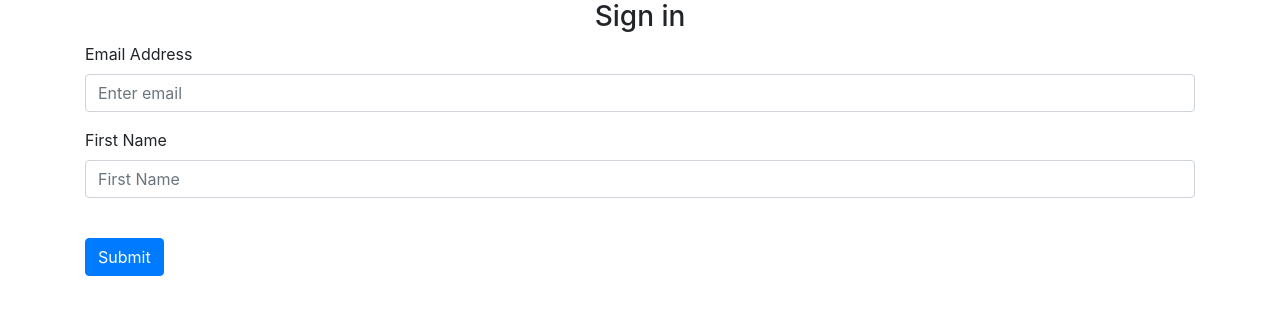
After one commit to faithlisa/Rentease, a Flask app: page /sign in a window 1280 px wide. The commit adds this page. Shown: the top 315 px of the page. Run offline with Flask 3, Linux system fonts and the light colour scheme; some libraries are stand-ins or nearby versions.

Commit message:
second edit

```diff
--- a/Desktop/one button/application/templates/base.html
+++ b/Desktop/one button/application/templates/base.html
@@ -3,9 +3,24 @@
 <head>
     <meta charset="UTF-8">
     <meta name="viewport" content="width=device-width, initial-scale=1.0">
-    <title>{% block title %}Home{% endblock %}</title>
+    <link
+    rel="stylesheet"
+    href="https://stackpath.bootstrapcdn.com/bootstrap/4.4.1/css/bootstrap.min.css"
+    integrity="sha384-Vkoo8x4CGsO3+Hhxv8T/Q5PaXtkKtu6ug5TOeNV6gBiFeWPGFN9MuhOf23Q9Ifjh"
+    crossorigin="anonymous"
+    />
+    <link
+    rel="stylesheet"
+    href="https://stackpath.bootstrapcdn.com/font-awesome/4.7.0/css/font-awesome.min.css"
+    crossorigin="anonymous"
+    />
+    <title>{% block title %}Sign{% endblock %}</title>
 </head>
 <body>
+    <div class="container">
+        {% block content %}{% endblock %}
+    </div>
 
+    <!--add bootstrap, Java scripts/links at the bottom of the body tag.these are scripts from the static folder-->
 </body>
 </html>
--- /dev/null
+++ b/Desktop/one button/application/templates/sign_in.html
@@ -0,0 +1,32 @@
+{%extends "base.html" %}
+
+{% block title %}Sign in{% endblock %}
+
+{% block content %}
+<form method="POST">
+    <h3 align="center">Sign in</h3>
+    <div class="form-group">
+        <label for="email">Email Address</label>
+        <input
+         type="email"
+         class="form-control"
+         id="email"
+         name="email"
+         placeholder="Enter email"
+         />
+    </div>
+    <div class="form-group">
+        <label for="firstName">First Name</label>
+        <input
+         type="text"
+         class="form-control"
+         id="firstName"
+         name="firstName"
+         placeholder="First Name"
+         />
+    </div>
+    <br/>
+    <button type="submit" class="btn btn-primary">Submit</button>
+
+</form>
+{% endblock %}
--- a/Desktop/one button/application/views.py
+++ b/Desktop/one button/application/views.py
@@ -1,7 +1,7 @@
-from flask import Blueprint
+from flask import Blueprint, render_template
 
 views = Blueprint('views', __name__)
 
-@views.route('/')
-def home():
-    return "<h1>Test</h1>"
+@views.route('/sign')
+def sign():
+    return render_template("sign_in.html")
```
Also changed, not shown: Desktop/one button/application/__init__.py (+8 -8 lines), Desktop/one button/application/auth.py (+17 -3 lines), Desktop/one button/application/models.py (+20 -8 lines), Desktop/one button/application/requirements.txt (deleted, +0 -7 lines), 2 other files.
